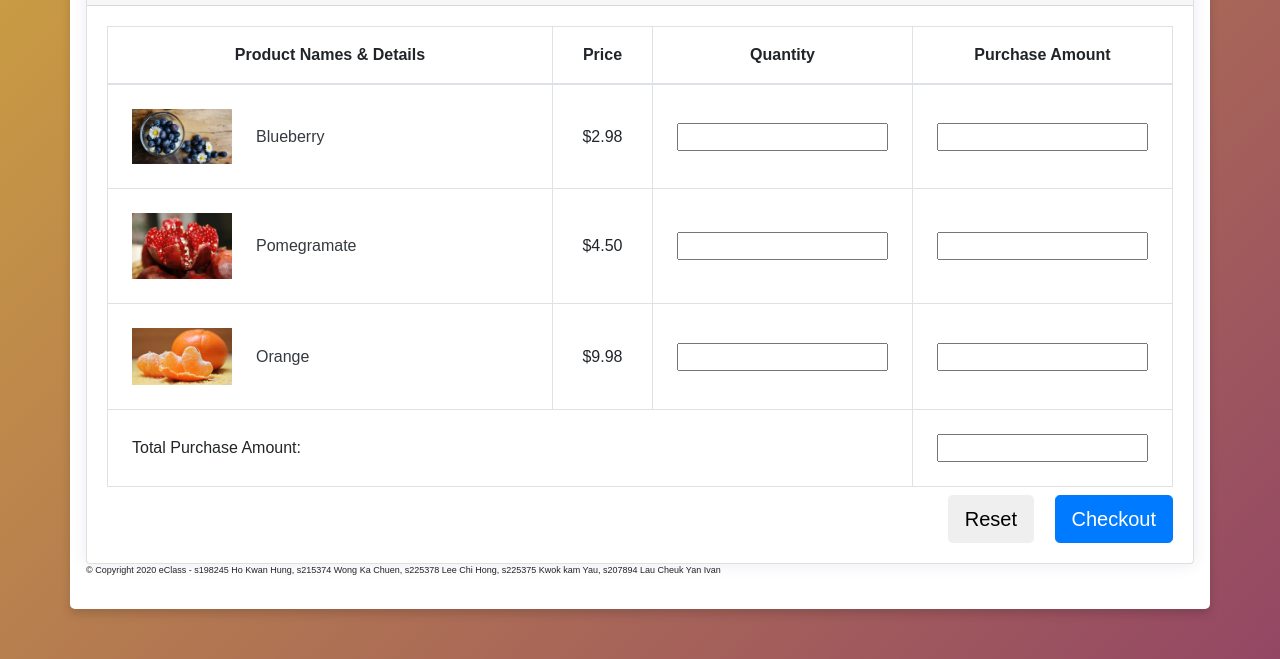
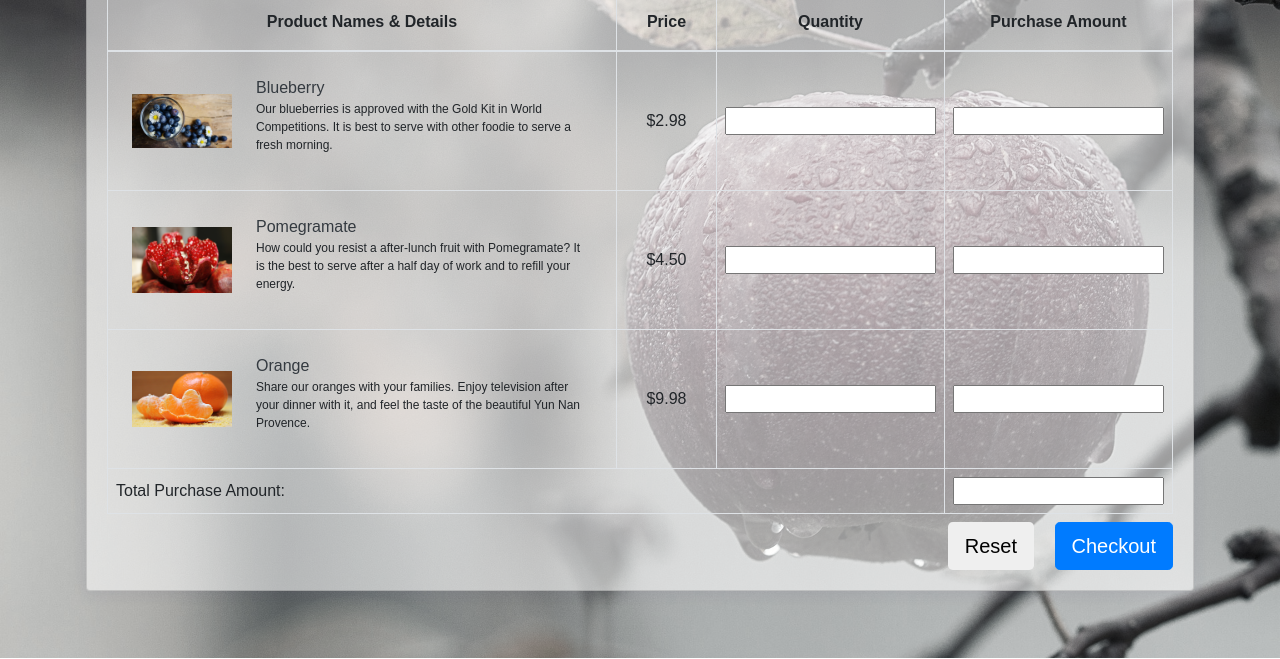
Before and after one commit to hokwanhung/com3105-final-assignment, a website: page com3105_shopping_cart.html in a window 1280 px wide. Shown: the part 141-800 px from the top of the page. Drawn offline with nearby package versions, Linux system fonts and the light colour scheme.

Commit message:
Updated HTML, CSS and server.js

```diff
--- a/com3105_shopping_cart.html
+++ b/com3105_shopping_cart.html
@@ -69,21 +69,25 @@
 </script>
 
 <body>
+    <div class="background-img">
 
-    <div class="container px-3 my-5 clearfix">
+    </div>
+    <div class="container px-3 clearfix">
+        <div class="fade-in">
             <div class="card">
                 <div class="card-header">
                     <h2>Gloria<span>Fresh</span> Co. Shopping Cart</h2>
+                    <p class="footer">&copy; Copyright 2020 eClass - s198245 Ho Kwan Hung, s215374 Wong Ka Chuen, s225378 Lee Chi Hong, s225375 Kwok kam Yau, s207894 Lau Cheuk Yan Ivan</p>
                 </div>
                 <div class="card-body">
                     <div class="table-responsive">
                         <table class="table table-bordered m-0">
                             <thead>
                                 <tr>
-                                <th class="text-center py-3 px-4" style="min-width: 400px;">Product Names &amp; Details</th>
-                                <th class="text-center py-3 px-4" style="width: 100px;">Price</th>
-                                <th class="text-center py-3 px-4" style="width: 120px;">Quantity</th>
-                                <th class="text-center py-3 px-4" style="width: 100px;">Purchase Amount</th>
+                                    <th class="text-center py-3 px-3" style="min-width: 400px;">Product Names &amp; Details</th>
+                                    <th class="text-center py-3 px-3" style="width: 100px;">Price</th>
+                                    <th class="text-center py-3 px-3" style="width: 120px;">Quantity</th>
+                                    <th class="text-center py-3 px-3" style="width: 100px;">Purchase Amount</th>
 
                                 </tr>
                             </thead>
@@ -95,13 +99,13 @@
                                             <img src="images/Fruit1.jpg" class="d-block ui-w-40 ui-bordered mr-4" alt="">
                                             <div class="media-body">
                                                 <a href="#" class="d-block text-dark">Blueberry</a>
-
+                                                <p>Our blueberries is approved with the Gold Kit in World Competitions. It is best to serve with other foodie to serve a fresh morning.</p>
                                             </div>
                                         </div>
                                     </td>
-                                <td class="text-center font-weight-semibold align-middle p-4">$2.98</td>
-                                <td class="align-middle p-4"><input type="text" id="qty1"></td>
-                                <td class="text-right font-weight-semibold align-middle p-4"><input type="text" id="itemtot1" readonly></td>
+                                    <td class="text-center font-weight-semibold align-middle p-2">$2.98</td>
+                                    <td class="align-middle p-2"><input type="text" id="qty1"></td>
+                                    <td class="text-right font-weight-semibold align-middle p-2"><input type="text" id="itemtot1" readonly></td>
 
                                 </tr>
 
@@ -111,12 +115,13 @@
                                             <img src="images/Fruit2.jpg" class="d-block ui-w-40 ui-bordered mr-4" alt="">
                                             <div class="media-body">
                                                 <a href="#" class="d-block text-dark">Pomegramate</a>
+                                                <p>How could you resist a after-lunch fruit with Pomegramate? It is the best to serve after a half day of work and to refill your energy.</p>
                                             </div>
                                         </div>
                                     </td>
-                                <td class="text-center font-weight-semibold align-middle p-4">$4.50</td>
-                                <td class="align-middle p-4"><input type="text" id="qty2"></td>
-                                <td class="text-right font-weight-semibold align-middle p-4"><input type="text" id="itemtot2" readonly></td>
+                                    <td class="text-center font-weight-semibold align-middle p-2">$4.50</td>
+                                    <td class="align-middle p-2"><input type="text" id="qty2"></td>
+                                    <td class="text-right font-weight-semibold align-middle p-2"><input type="text" id="itemtot2" readonly></td>
                                 </tr>
 
                                 <tr>
@@ -125,17 +130,17 @@
                                             <img src="images/Fruit3.jpg" class="d-block ui-w-40 ui-bordered mr-4" alt="">
                                             <div class="media-body">
                                                 <a href="#" class="d-block text-dark">Orange</a>
-
+                                                <p>Share our oranges with your families. Enjoy television after your dinner with it, and feel the taste of the beautiful Yun Nan Provence.</p>
                                             </div>
                                         </div>
                                     </td>
-                                <td class="text-center font-weight-semibold align-middle p-4">$9.98</td>
-                                <td class="align-middle p-4"><input type="text" id="qty3"></td>
-                                <td class="text-right font-weight-semibold align-middle p-4"><input type="text" id="itemtot3" readonly></td>
+                                    <td class="text-center font-weight-semibold align-middle p-2">$9.98</td>
+                                    <td class="align-middle p-2"><input type="text" id="qty3"></td>
+                                    <td class="text-right font-weight-semibold align-middle p-2"><input type="text" id="itemtot3" readonly></td>
                                 </tr>
                                 <tr>
-                                <td class="align-middle p-4" colspan="3">Total Purchase Amount: </td>
-                                <td class="text-right font-weight-semibold align-middle p-4"><input type="text" id="totsold" readonly></td>
+                                    <td class="align-middle p-2" colspan="3">Total Purchase Amount: </td>
+                                    <td class="text-right font-weight-semibold align-middle p-2"><input type="text" id="totsold" readonly></td>
                             </tbody>
                         </table>
                     </div>
@@ -146,9 +151,45 @@
                     </div>
                 </div>
             </div>
-        <p class="footer">&copy; Copyright 2020 eClass - s198245 Ho Kwan Hung, s215374 Wong Ka Chuen, s225378 Lee Chi Hong, s225375 Kwok kam Yau, s207894 Lau Cheuk Yan Ivan</p>
         </div>
+        <!-- text message returned from com3105-approval.html -->
+        <h1 id="txt1"></h1>
+    </div>
+    <script>
+        // Must be put at the bottom of the HTML
+        const faders = document.querySelectorAll(".fade-in");
+        const sliders = document.querySelectorAll(".slide-in");
 
+        const appearOptions = {
+            // fade-in NOT only when the whole box appears on browser.
+            threshold: 0,
+            // fade-in only when the whole box is 100px in.
+            rootMargin: "0px 0px -250px 0px"
+        };
+
+        const appearOnScroll = new IntersectionObserver(function(
+                entries,
+                appearOnScroll
+            ) {
+                entries.forEach(entry => {
+                    if (!entry.isIntersecting) {
+                        return;
+                    } else {
+                        entry.target.classList.add("appear");
+                        appearOnScroll.unobserve(entry.target);
+                    }
+                });
+            },
+            appearOptions);
+
+        faders.forEach(fader => {
+            appearOnScroll.observe(fader);
+        })
+
+        sliders.forEach(slider => {
+            appearOnScroll.observe(slider);
+        })
+    </script>
 </body>
 
 </html>
--- a/styles/shopping_cart.css
+++ b/styles/shopping_cart.css
@@ -7,24 +7,37 @@
 }
 
 body {
-    height: 100vh;
-    display: flex;
     justify-content: center;
     align-items: center;
-    padding: 10px;
-    background: linear-gradient(135deg, #cda141, #944764);
+    height: 100%;
+    width: 100%;
+    /*background: linear-gradient(135deg, #cda141, #944764);*/
+    /* background: rgba(0, 0, 0, 0.7)url(../images/background.jpg); */
     /*
-    background: rgba(0, 0, 0, 0.7)url(../images/background.jpg);
+    filter: grayscale(100%);
     background-size: cover;
     background-blend-mode: darken;
     */
 }
 
+.background-img {
+    background: rgba(0, 0, 0, 0.7)url(../images/background.jpg);
+    position: fixed;
+    z-index: 0;
+    filter: grayscale(80%);
+    height: 100%;
+    width: 100%;
+    background-size: cover;
+    background-position: center;
+    margin-top: -0.1%;
+}
+
 .container {
+    z-index: 1;
     max-width: 1200px;
     width: 100%;
     background-color: #fff;
-    padding: 25px 30px;
+    padding: 20px 30px;
     border-radius: 5px;
     box-shadow: 0 5px 10px rgba(0, 0, 0, 0.15);
     height: 700px;
@@ -36,8 +49,17 @@ body {
     position: relative;
 }
 
+.footer {
+    font-size: 9px;
+}
+
 span {
     color: #d93e6f;
+}
+
+p {
+    font-size: 12px;
+    margin-bottom: 0.75rem !important;
 }
 
 .container .title::before {
@@ -48,6 +70,19 @@ span {
     width: 30px;
     border-radius: 5px;
     background: linear-gradient(135deg, #cda141, #944764);
+}
+
+.card-header {
+    padding: 0.75rem 1.25rem 0.5rem !important;
+}
+
+.fade-in {
+    opacity: 0;
+    transition: opacity 500ms ease-in;
+}
+
+.fade-in.appear {
+    opacity: 1;
 }
 
 form .button {
@@ -80,6 +115,7 @@ form .button input:hover {
 
 .card {
     box-shadow: 0 1px 15px 1px rgba(52, 40, 104, .08);
+    background-color: #ffffff90 !important;
 }
 
 .ui-product-color {
@@ -93,7 +129,3 @@ form .button input:hover {
     box-shadow: 0 0 0 1px rgba(0, 0, 0, 0.15) inset;
     vertical-align: middle;
 }
-
-.footer {
-    font-size: 9px;
-}
```
Also changed, not shown: com3105_approval.html (+20 -5 lines), package.json (added, +8 -0 lines), scripts/http_server_input_file.js (deleted, +0 -59 lines), server.js (added, +53 -0 lines). Lines whose indentation alone changed are shown as unchanged.
